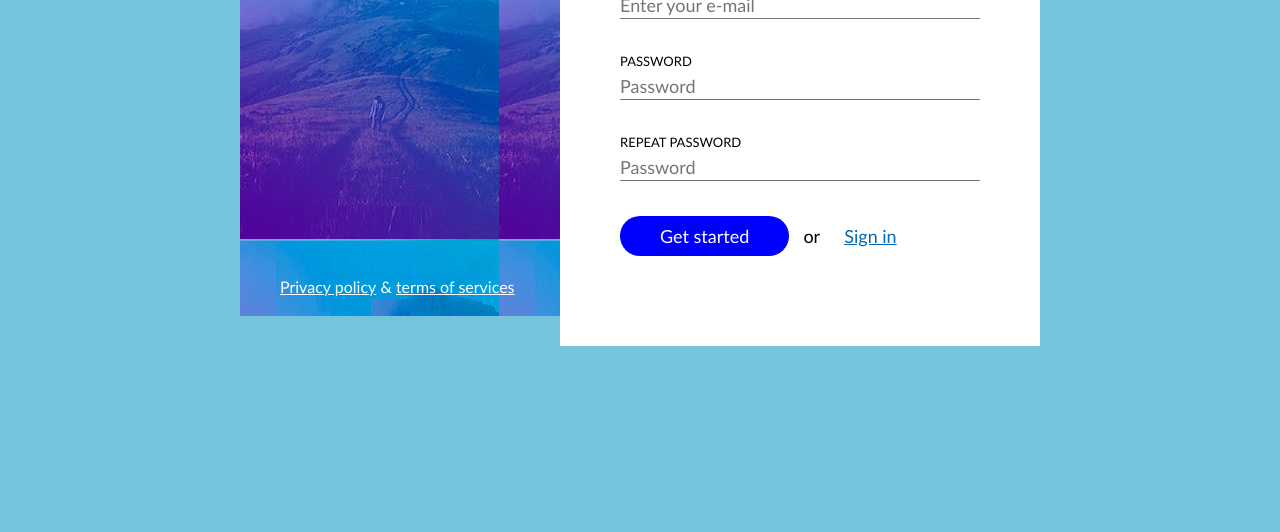
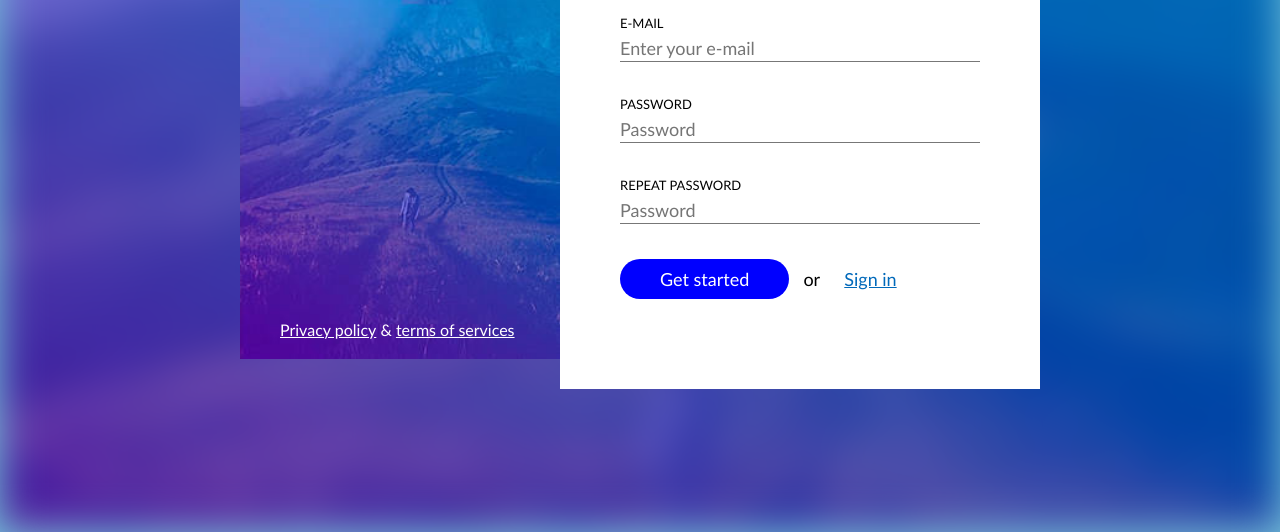
Before and after one commit to VaidaEG/8-sign-up, a plain HTML site: page index.html in a window 1280 px wide. Shown: the part 268-800 px from the top of the page. Drawn offline with Linux system fonts and the light colour scheme.

Commit message:
Sign up css design

```diff
--- a/css/custom.css
+++ b/css/custom.css
@@ -1,12 +1,23 @@
 body{
     background-color: #74C4DB;
 }
+    .background{
+    height: 100vh;
+    background-image: url(../img/kalnas.jpg);
+    /*background-repeat: no-repeat; nebūtina, kai yra cover*/
+    background-size: cover;
+    background-position: center;
+    filter: blur(20px);
+    }
     .container{
         display: inline-block;
         width: 800px;
-        margin-top: 100px;
-        margin-left: calc( (100% - 800px) /2 );
-        position: relative;
+        position: absolute;
+        /*top: calc((100vh - 460px) /2);
+        left: calc((100% - 800px) /2);*/
+        top: 50%;
+        left: 50%;
+        transform: translate(-50%, -50%);
     }
         .left-column{
             display: inline-block;
@@ -19,10 +30,14 @@ body{
             position: absolute;
             top: 30px;
             bottom: 30px;
+            /*background-repeat: no-repeat; nebūtina, kai yra cover*/
+            background-size: cover;
+            background-position: center;
         }
             .page-title{
                 display: inline-block;
                 width: 100%;
+                font-weight: normal;
 
             }
             .bottom-links{
--- a/index.html
+++ b/index.html
@@ -13,6 +13,7 @@
     <link rel="stylesheet" href="./css/custom.css">
 </head>
 <body>
+    <div class="background"></div>
     <main class="container">
         <div class="left-column">
             <h1 class="page-title">Sign up</h1>
```
